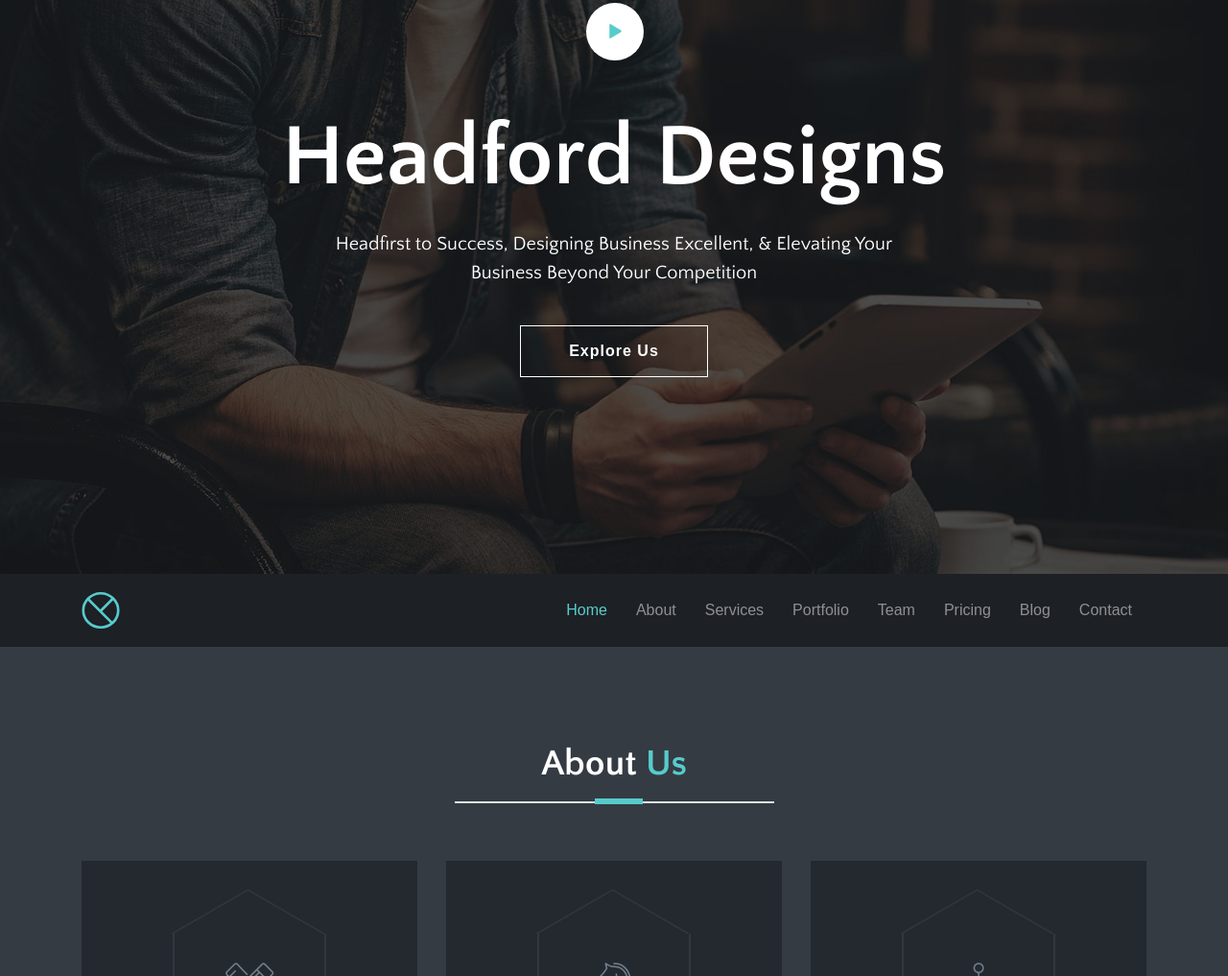
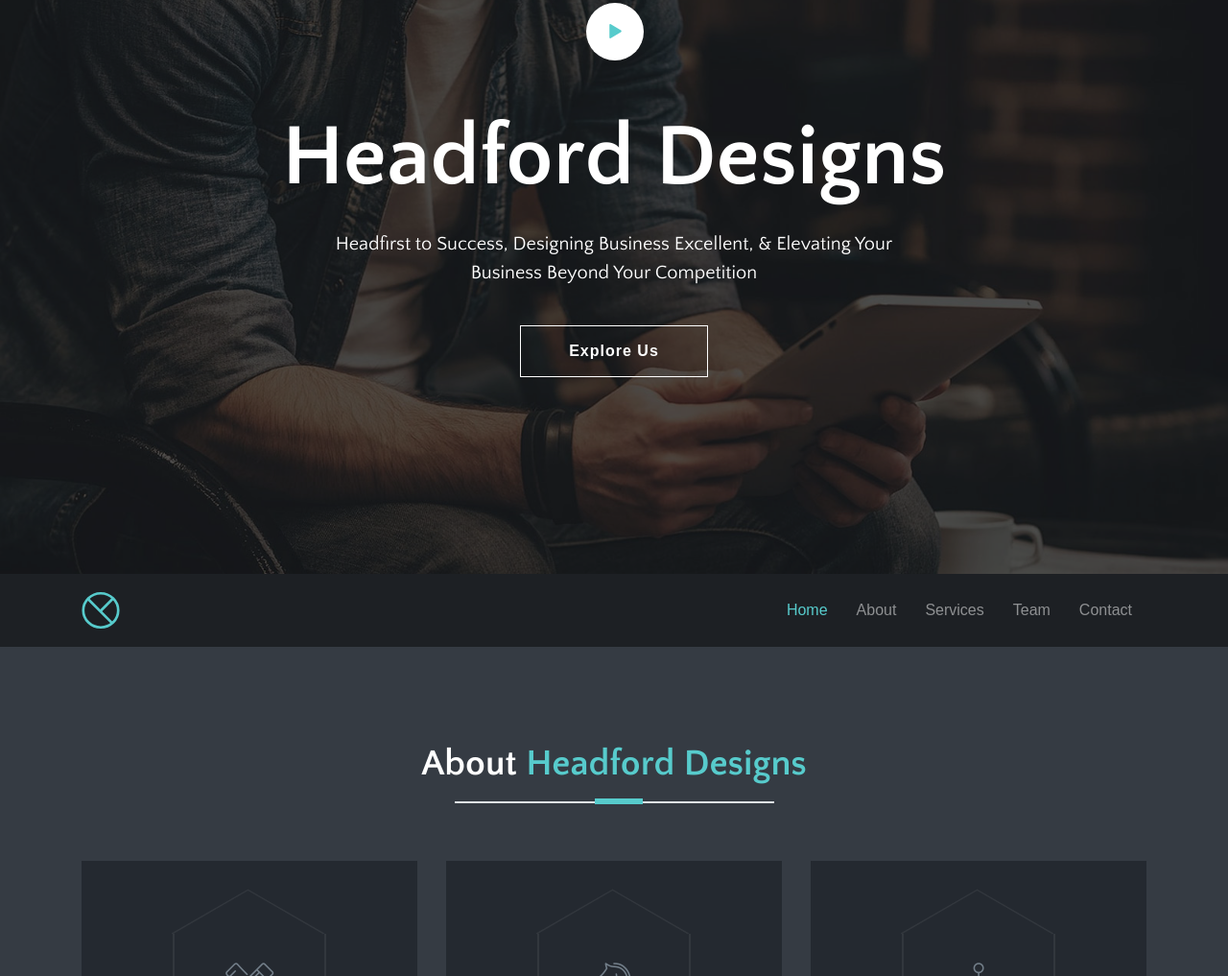
Before and after one commit to YvonneBeirneFitzGerald/HeadfordDesigns, a website: page theme/index.html in a window 1280 px wide. Shown: the part 202-1219 px from the top of the page at 96% size. Drawn offline with Linux system fonts and the light colour scheme; some packages are replaced by stand-ins of ours; files whose address does not match are found by name; a web font is replaced by a local one.

Commit message:
Adjusting text

```diff
--- a/theme/index.html
+++ b/theme/index.html
@@ -128,16 +128,7 @@ Sticky Navigation
             <a class="nav-link" href="#services">Services</a>
           </li>
           <li class="nav-item">
-            <a class="nav-link" href="#portfolio">Portfolio</a>
-          </li>
-          <li class="nav-item">
             <a class="nav-link" href="#our-team">Team</a>
-          </li>
-          <li class="nav-item">
-            <a class="nav-link" href="#pricing">Pricing</a>
-          </li>
-          <li class="nav-item">
-            <a class="nav-link" href="#blog">Blog</a>
           </li>
           <li class="nav-item">
             <a class="nav-link" href="#contact-us">Contact</a>
@@ -162,7 +153,7 @@ End Sticky Navigation
 			<div class="col-12">
 				<!-- section title -->
 				<div class="title text-center wow fadeIn" data-wow-duration="1500ms">
-					<h2>About <span class="color">Us</span> </h2>
+					<h2>About <span class="color">Headford Designs</span> </h2>
 					<div class="border"></div>
 				</div>
 				<!-- /section title -->
```
